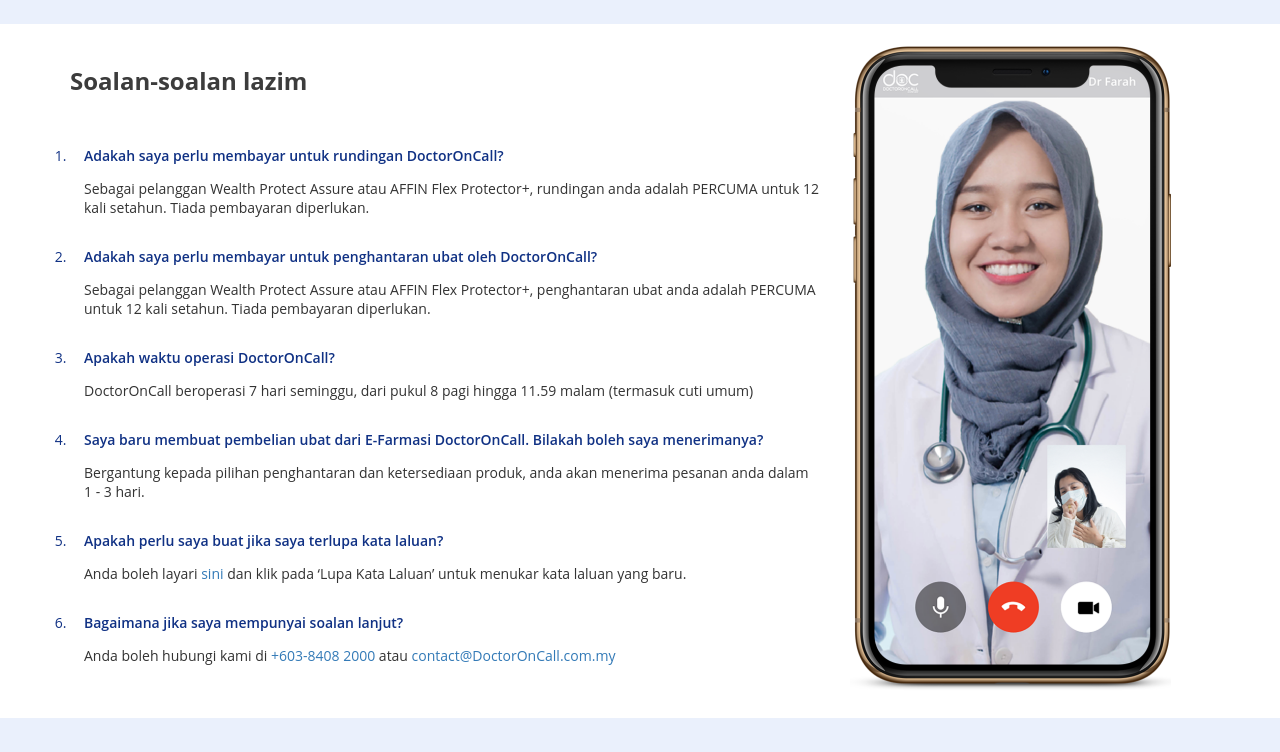
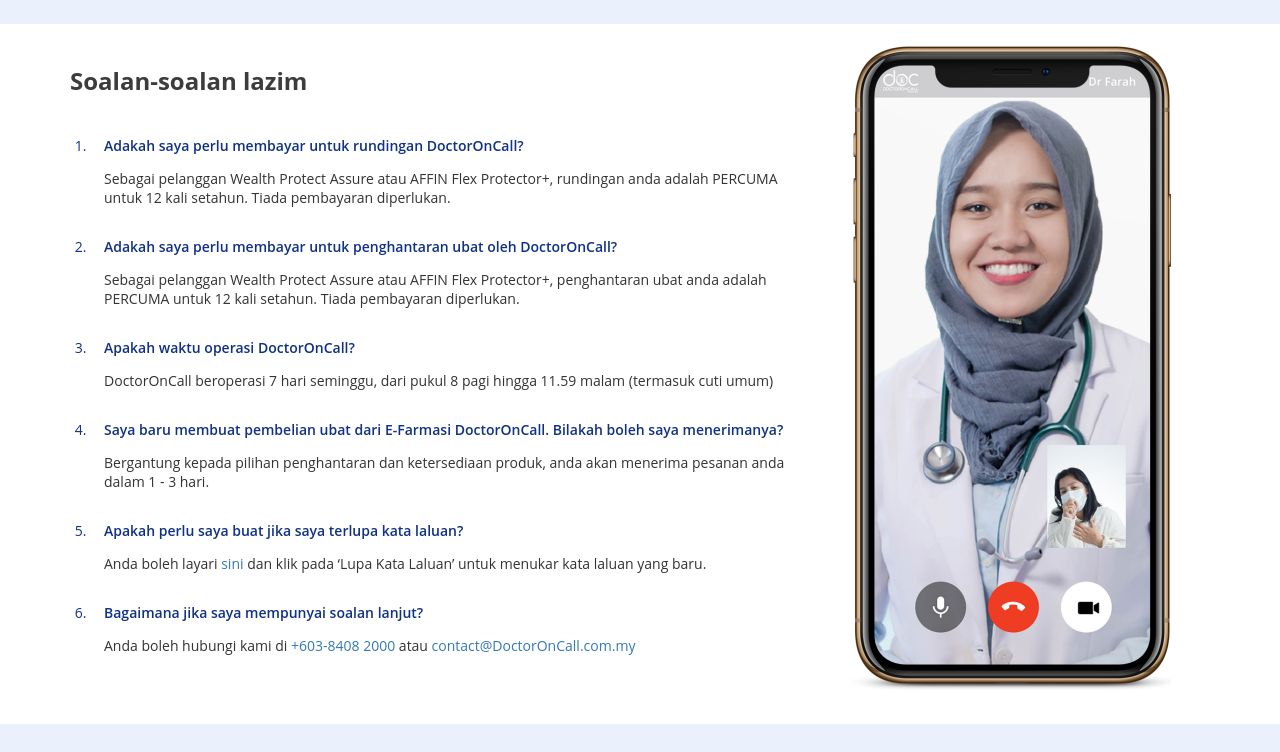
Before and after one commit to hijaziAhmad/AXA-html, a plain HTML site: page index.html in a window 1280 px wide. Shown: the part 3470-4222 px from the top of the page. Drawn offline with Linux system fonts and the light colour scheme.

Commit message:
Update style.css

```diff
--- a/stylesheets/style.css
+++ b/stylesheets/style.css
@@ -11,7 +11,7 @@
 8. === Footer ===
 
 */
-/*'
+/*
 * === Global ===
 */
 
@@ -460,7 +460,7 @@ html::-webkit-scrollbar-thumb
   font-size:14px;
   list-style-position: outside;
   /* list-style: none;   */
-  padding: 15px 0 0 0;
+  padding: 5px 20px;
   vertical-align:center;
 }
 .faq-box ol li {
```
